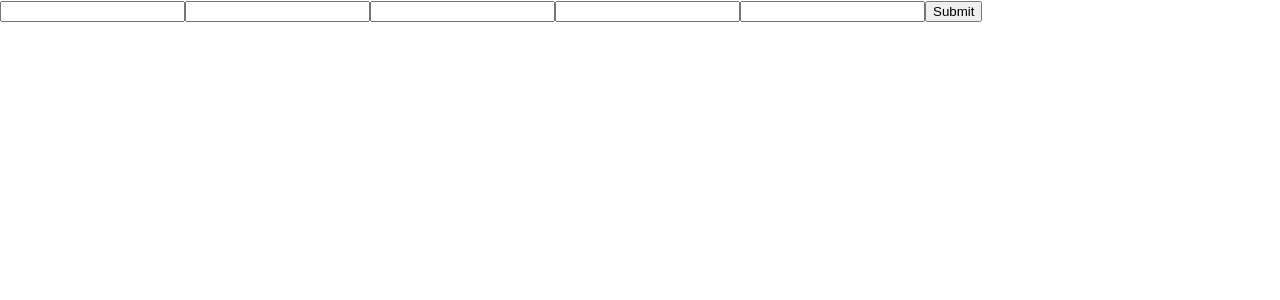
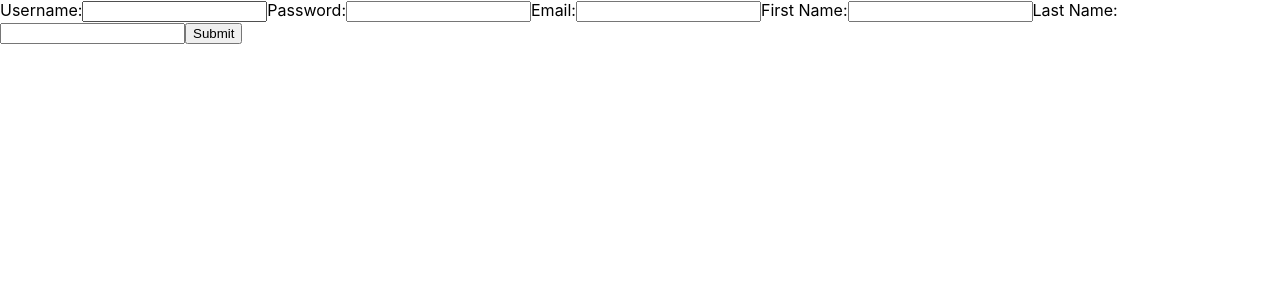
Before and after one commit to ryanlsmith142/parking-lot, a React (Create React App) app in the folder frontend/: page /register in a window 1280 px wide. Shown: the top 300 px of the page. Built offline with nearby package versions, Linux system fonts and the light colour scheme.

Commit message:
add labels to form

```diff
--- a/frontend/src/components/RegisterForm.js
+++ b/frontend/src/components/RegisterForm.js
@@ -23,31 +23,46 @@ class RegisterForm extends React.Component {
         return (
             <div>
                 <form>
+                    <label>
+                        Username:
                         <input
                             type='text'
                             value={this.state.username}
                             onChange={this.registerButton}
                         />
+                    </label>
+                    <label>
+                        Password:
                         <input
                             type='text'
                             value={this.state.password}
                             onChange={this.registerButton}
                         />
+                    </label>
+                    <label>
+                        Email:
                         <input
                             type='text'
                             value={this.state.email}
                             onChange={this.registerButton}
                         />
+                    </label>
+                    <label>
+                        First Name:
                         <input
                             type='text'
                             value={this.state.firstName}
                             onChange={this.registerButton}
                         />
+                    </label>
+                    <label>
+                        Last Name:
                         <input
                             type='text'
                             value={this.state.lastName}
                             onChange={this.registerButton}
                         />
+                    </label>
                     <input
                         type='submit'
                     />
```
Lines whose indentation alone changed are shown as unchanged.
